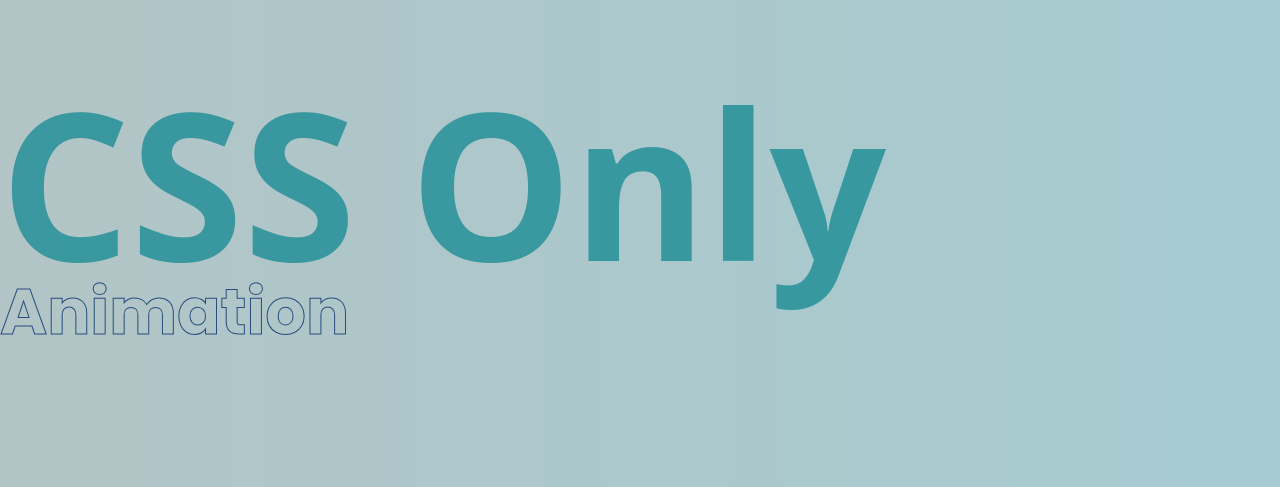
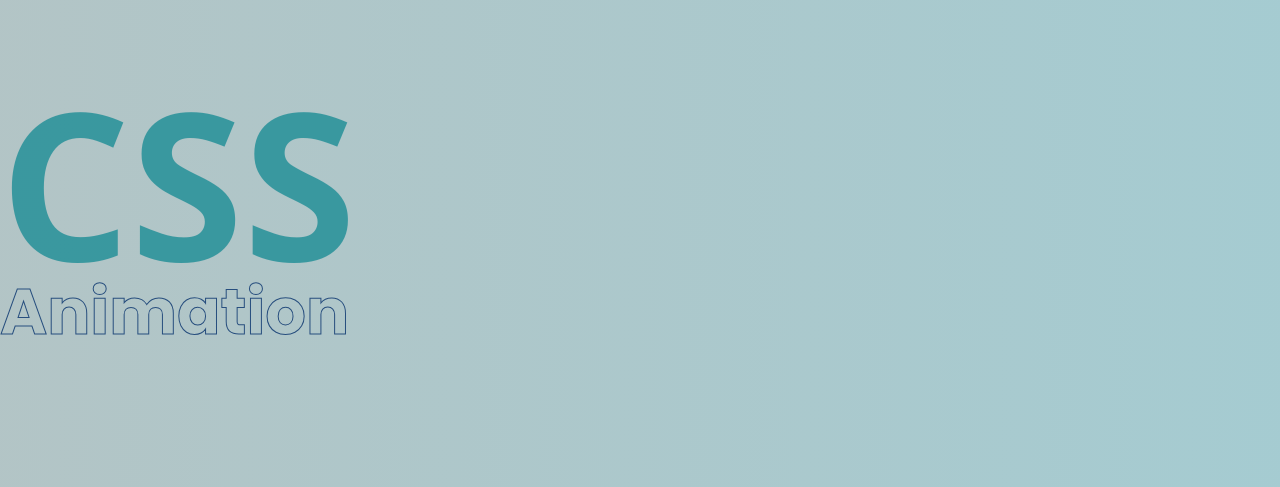
Before and after one commit to khade2004/mini-project, a plain HTML site: page index.html in a window 1280 px wide. Shown: the top 487 px of the page. Drawn offline with Linux system fonts and the light colour scheme; a web font is replaced by a local one.

Commit message:
rename CSS Only to CSS

```diff
--- a/index.html
+++ b/index.html
@@ -9,7 +9,7 @@
 <body>
     <header>
         <div class="nav">
-            <h1>CSS Only</h1>
+            <h1>CSS </h1>
             <h2>Animation</h2>
         </div>
     </header>
```
